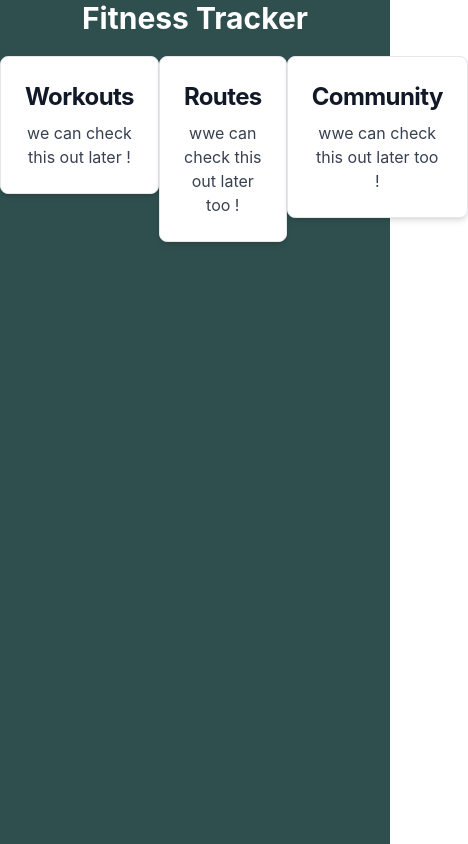
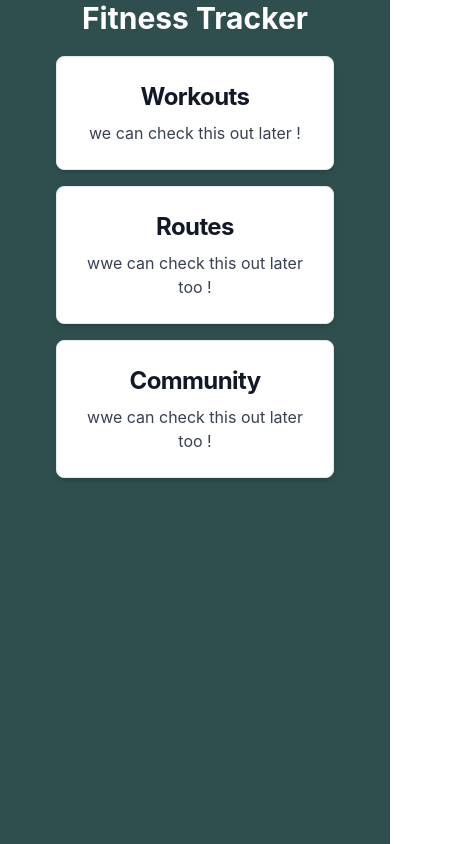
Before and after one commit to drodriguez28/fitness-tracker-ui, a React (Create React App) app: page / in a window 390 px wide. Shown: the top 844 px of the page, 468 px wide, since content can reach past the window. Built offline with nearby package versions, Linux system fonts and the light colour scheme.

Commit message:
made cards responsive

```diff
--- a/src/components/HomeCard.js
+++ b/src/components/HomeCard.js
@@ -2,7 +2,7 @@ import React from "react";
 
 export default function HomeCard() {
   return (
-    <div class="flex justify-evenly pt-5">
+    <div class="grid grid-cols-1 gap-4 sm:grid-cols-2 md:grid-cols-3 md:gap-8 pt-5 mx-14">
       <div>
         <a
           href="#"
```
